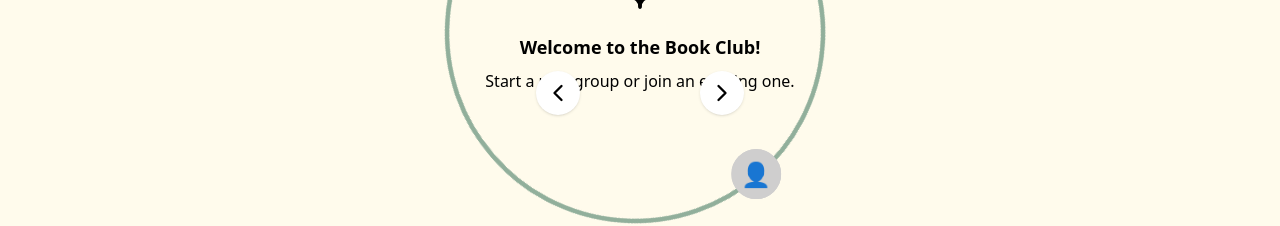
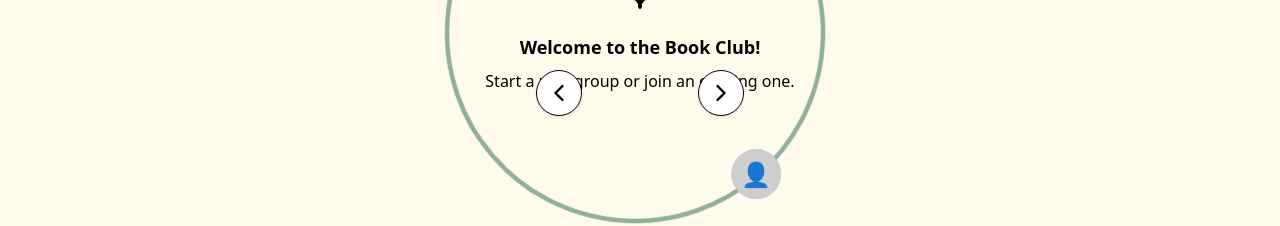
Before and after one commit to samss716/book-club-app, a React (Vite) app: page / in a window 1280 px wide. Shown: the part 351-577 px from the top of the page. Built offline with nearby package versions, Linux system fonts and the light colour scheme.

Commit message:
added border to arrows

```diff
--- a/src/pages/Homepage.jsx
+++ b/src/pages/Homepage.jsx
@@ -38,7 +38,7 @@ export default function Homepage() {
         {/* Left Arrow */}
         <button
           onClick={handlePrev}
-          className="absolute left-130 p-2 rounded-full bg-white shadow hover:bg-gray-200"
+          className="absolute left-130 p-2 rounded-full border bg-white shadow hover:bg-gray-200"
         >
           <ChevronLeft size={28} />
         </button>
@@ -75,7 +75,7 @@ export default function Homepage() {
         {/* Right Arrow */}
         <button
           onClick={handleNext}
-          className="absolute right-130 p-2 rounded-full bg-white shadow hover:bg-gray-200"
+          className="absolute right-130 p-2 rounded-full border bg-white shadow hover:bg-gray-200"
         >
           <ChevronRight size={28} />
         </button>
```
